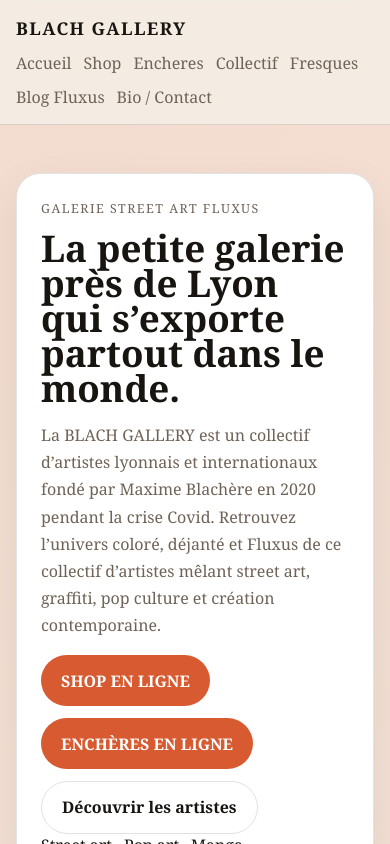
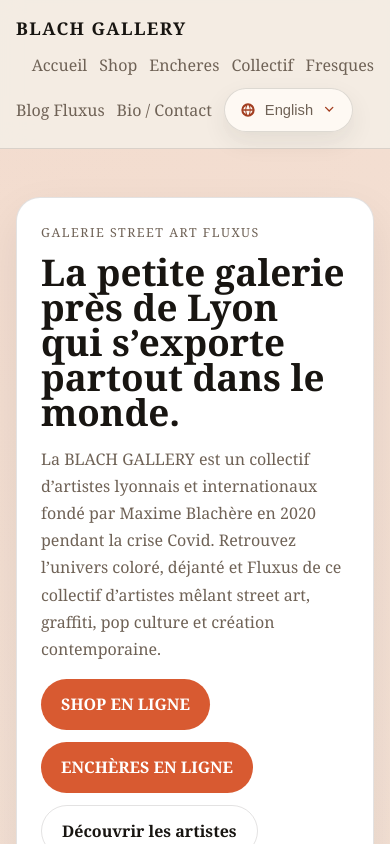
Before and after one commit to blachgallery-coder/blach-gallery, a Next.js app: page / in a window 390 px wide. Shown: the top 844 px of the page. Built offline with nearby package versions, Linux system fonts and the light colour scheme.

Commit message:
Add premium language switcher and SEO cleanup

```diff
--- a/app/globals.css
+++ b/app/globals.css
@@ -308,3 +308,166 @@
   margin-top: 1.2rem;
   width: 100%;
 }
+
+.nav {
+  justify-content: flex-end;
+}
+
+.language-switcher {
+  position: relative;
+  margin-left: 0.25rem;
+}
+
+.language-trigger {
+  display: inline-flex;
+  align-items: center;
+  gap: 0.55rem;
+  min-height: 2.75rem;
+  padding: 0.7rem 0.95rem;
+  border: 1px solid rgba(24, 21, 17, 0.14);
+  border-radius: 999px;
+  background: rgba(255, 250, 243, 0.92);
+  color: var(--text);
+  box-shadow: 0 10px 25px rgba(24, 21, 17, 0.08);
+  transition:
+    transform 180ms ease,
+    border-color 180ms ease,
+    box-shadow 180ms ease,
+    background-color 180ms ease;
+  cursor: pointer;
+}
+
+.language-trigger:hover,
+.language-trigger:focus-visible {
+  transform: translateY(-1px);
+  border-color: rgba(216, 90, 49, 0.45);
+  box-shadow: 0 16px 32px rgba(216, 90, 49, 0.14);
+  background: rgba(255, 250, 243, 0.98);
+  outline: none;
+}
+
+.language-trigger-icon,
+.language-trigger-caret {
+  display: inline-flex;
+  align-items: center;
+  justify-content: center;
+  color: var(--accent-dark);
+}
+
+.language-trigger-icon svg {
+  width: 1rem;
+  height: 1rem;
+}
+
+.language-trigger-caret svg {
+  width: 0.9rem;
+  height: 0.9rem;
+}
+
+.language-trigger-caret {
+  transition: transform 180ms ease;
+}
+
+.language-trigger-caret.is-open {
+  transform: rotate(180deg);
+}
+
+.language-trigger-label {
+  max-width: 8rem;
+  overflow: hidden;
+  text-overflow: ellipsis;
+  white-space: nowrap;
+  font-size: 0.92rem;
+  color: var(--muted);
+}
+
+.language-menu {
+  position: absolute;
+  top: calc(100% + 0.55rem);
+  right: 0;
+  width: min(18rem, calc(100vw - 2rem));
+  max-height: min(60vh, 24rem);
+  overflow-y: auto;
+  padding: 0.45rem;
+  border: 1px solid rgba(24, 21, 17, 0.08);
+  border-radius: 20px;
+  background: rgba(255, 250, 243, 0.98);
+  box-shadow: 0 24px 60px rgba(24, 21, 17, 0.16);
+  backdrop-filter: blur(16px);
+}
+
+.language-option {
+  display: flex;
+  align-items: center;
+  justify-content: space-between;
+  width: 100%;
+  padding: 0.8rem 0.9rem;
+  border: 0;
+  border-radius: 14px;
+  background: transparent;
+  color: var(--text);
+  text-align: left;
+  transition:
+    background-color 160ms ease,
+    color 160ms ease,
+    transform 160ms ease;
+  cursor: pointer;
+}
+
+.language-option:hover,
+.language-option:focus-visible,
+.language-option.is-active {
+  background: rgba(216, 90, 49, 0.1);
+  color: var(--accent-dark);
+  outline: none;
+}
+
+.language-option:hover,
+.language-option:focus-visible {
+  transform: translateX(1px);
+}
+
+.language-option-check {
+  font-size: 0.9rem;
+}
+
+.google-translate-anchor,
+.goog-te-banner-frame.skiptranslate,
+.goog-te-gadget,
+.goog-te-combo,
+.skiptranslate > iframe {
+  display: none !important;
+}
+
+body {
+  top: 0 !important;
+}
+
+body > .skiptranslate {
+  display: none !important;
+}
+
+.goog-text-highlight {
+  background-color: transparent !important;
+  box-shadow: none !important;
+}
+
+@media (max-width: 960px) {
+  .nav-shell {
+    gap: 0.85rem;
+  }
+
+  .nav {
+    width: 100%;
+  }
+
+  .language-switcher {
+    margin-left: 0;
+    margin-right: auto;
+  }
+
+  .language-menu {
+    left: 0;
+    right: auto;
+  }
+}
--- a/app/layout.tsx
+++ b/app/layout.tsx
@@ -1,5 +1,6 @@
 import type { Metadata } from "next";
 import { Analytics } from "@vercel/analytics/react";
+import { GoogleTranslateProvider } from "@/components/google-translate-provider";
 import { SiteHeader } from "@/components/site-header";
 import { SiteFooter } from "@/components/site-footer";
 import "./globals.css";
@@ -14,6 +15,32 @@
     "BLACH GALLERY, galerie en ligne multi-artistes pour acheter des tableaux street art, pop art, manga et art moderne.",
   alternates: {
     canonical: "/"
+  },
+  robots: {
+    index: true,
+    follow: true,
+    googleBot: {
+      index: true,
+      follow: true,
+      "max-image-preview": "large",
+      "max-snippet": -1,
+      "max-video-preview": -1
+    }
+  },
+  openGraph: {
+    type: "website",
+    locale: "fr_FR",
+    siteName: "BLACH GALLERY",
+    url: "https://www.blachgallery.com",
+    title: "BLACH GALLERY | Galerie en ligne street art et art moderne",
+    description:
+      "BLACH GALLERY, galerie en ligne multi-artistes pour acheter des tableaux street art, pop art, manga et art moderne."
+  },
+  twitter: {
+    card: "summary_large_image",
+    title: "BLACH GALLERY | Galerie en ligne street art et art moderne",
+    description:
+      "BLACH GALLERY, galerie en ligne multi-artistes pour acheter des tableaux street art, pop art, manga et art moderne."
   }
 };
 
@@ -21,6 +48,7 @@
   return (
     <html lang="fr">
       <body>
+        <GoogleTranslateProvider />
         <SiteHeader />
         <main>{children}</main>
         <SiteFooter />
--- a/app/robots.ts
+++ b/app/robots.ts
@@ -6,6 +6,7 @@
       userAgent: "*",
       allow: "/"
     },
+    host: "https://www.blachgallery.com",
     sitemap: "https://www.blachgallery.com/sitemap.xml"
   };
 }
--- a/components/language-switcher.tsx
+++ b/components/language-switcher.tsx
@@ -31,7 +31,7 @@
 
 export function LanguageSwitcher() {
   const [isOpen, setIsOpen] = useState(false);
-  const [activeLanguage, setActiveLanguage] = useState(defaultLanguage.code);
+  const [activeLanguage, setActiveLanguage] = useState<string>(defaultLanguage.code);
   const wrapperRef = useRef<HTMLDivElement>(null);
 
   useEffect(() => {
@@ -118,7 +118,7 @@
                 onClick={() => handleLanguageChange(language.code)}
               >
                 <span>{language.label}</span>
-                {isActive ? <span className="language-option-check">✓</span> : null}
+                {isActive ? <span className="language-option-check">OK</span> : null}
               </button>
             );
           })}
--- a/components/site-header.tsx
+++ b/components/site-header.tsx
@@ -1,4 +1,5 @@
 import Link from "next/link";
+import { LanguageSwitcher } from "@/components/language-switcher";
 import { navigation } from "@/lib/data";
 
 export function SiteHeader() {
@@ -14,6 +15,7 @@
               {item.label}
             </Link>
           ))}
+          <LanguageSwitcher />
         </nav>
       </div>
     </header>
--- a/lib/data.ts
+++ b/lib/data.ts
@@ -10,6 +10,11 @@
   alt: string;
   isBestSeller?: boolean;
   isNew?: boolean;
+  subtitle?: string;
+  features?: string[];
+  shipping?: string[];
+  ctaLabel?: string;
+  ctaHref?: string;
   seoDescription: string;
 };
 
--- a/lib/translation-languages.ts
+++ b/lib/translation-languages.ts
@@ -1,28 +1,28 @@
 export const translationLanguages = [
-  { code: "fr", label: "Français" },
+  { code: "fr", label: "Francais" },
   { code: "en", label: "English" },
-  { code: "es", label: "Español" },
+  { code: "es", label: "Espanol" },
   { code: "de", label: "Deutsch" },
   { code: "it", label: "Italiano" },
-  { code: "pt", label: "Português" },
+  { code: "pt", label: "Portugues" },
   { code: "nl", label: "Nederlands" },
-  { code: "zh-CN", label: "中文" },
-  { code: "ja", label: "日本語" },
-  { code: "ko", label: "한국어" },
-  { code: "ru", label: "Русский" },
-  { code: "ar", label: "العربية" },
-  { code: "tr", label: "Türkçe" },
-  { code: "pl", label: "Polski" },
-  { code: "sv", label: "Svenska" },
-  { code: "da", label: "Dansk" },
-  { code: "fi", label: "Suomi" },
-  { code: "no", label: "Norsk" },
-  { code: "cs", label: "Čeština" },
-  { code: "el", label: "Ελληνικά" },
-  { code: "he", label: "עברית" },
-  { code: "hi", label: "हिन्दी" },
-  { code: "th", label: "ไทย" },
-  { code: "uk", label: "Українська" }
+  { code: "zh-CN", label: "Chinese" },
+  { code: "ja", label: "Japanese" },
+  { code: "ko", label: "Korean" },
+  { code: "ru", label: "Russian" },
+  { code: "ar", label: "Arabic" },
+  { code: "tr", label: "Turkish" },
+  { code: "pl", label: "Polish" },
+  { code: "sv", label: "Swedish" },
+  { code: "da", label: "Danish" },
+  { code: "fi", label: "Finnish" },
+  { code: "no", label: "Norwegian" },
+  { code: "cs", label: "Czech" },
+  { code: "el", label: "Greek" },
+  { code: "he", label: "Hebrew" },
+  { code: "hi", label: "Hindi" },
+  { code: "th", label: "Thai" },
+  { code: "uk", label: "Ukrainian" }
 ] as const;
 
 export type TranslationLanguage = (typeof translationLanguages)[number];
```
Also changed, not shown: app/sitemap.ts (+17 -4 lines).
